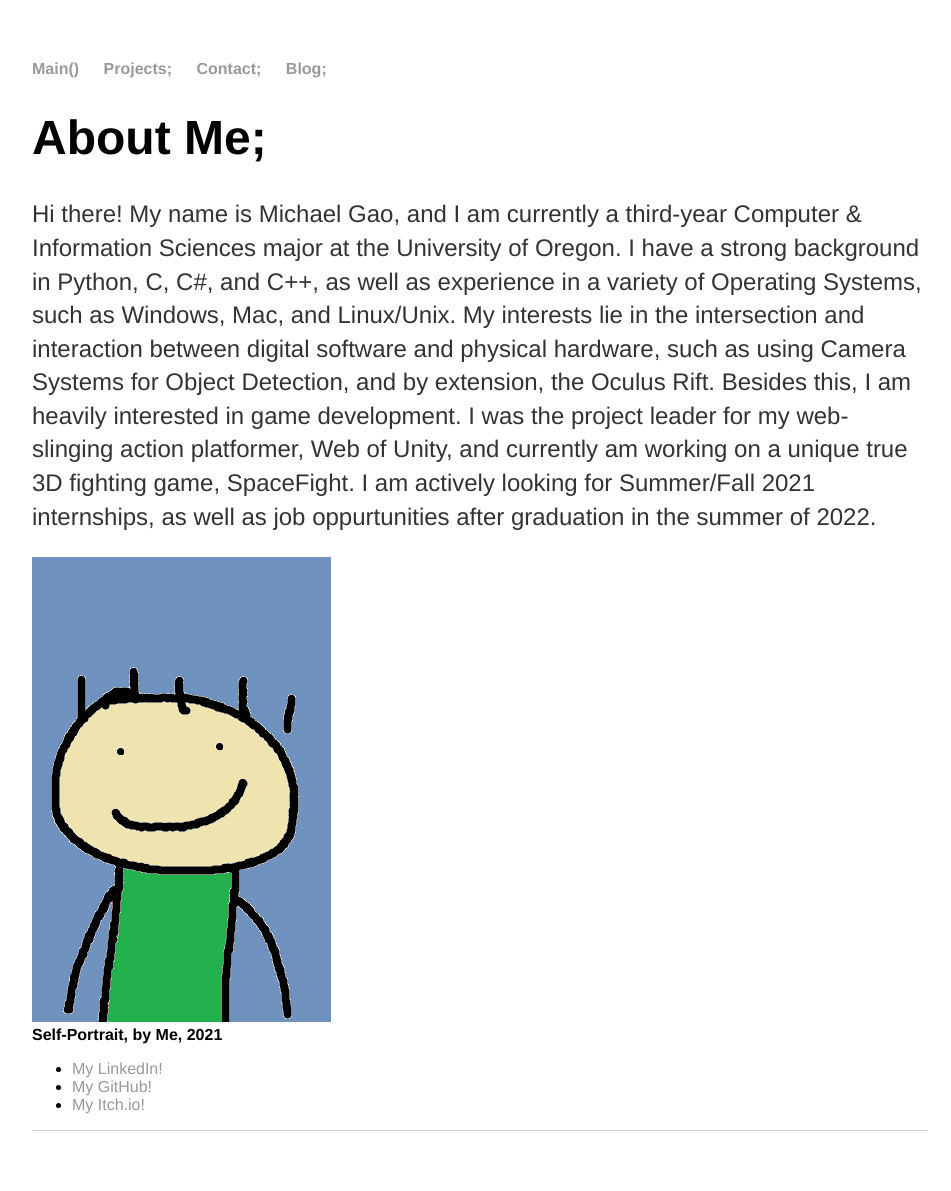
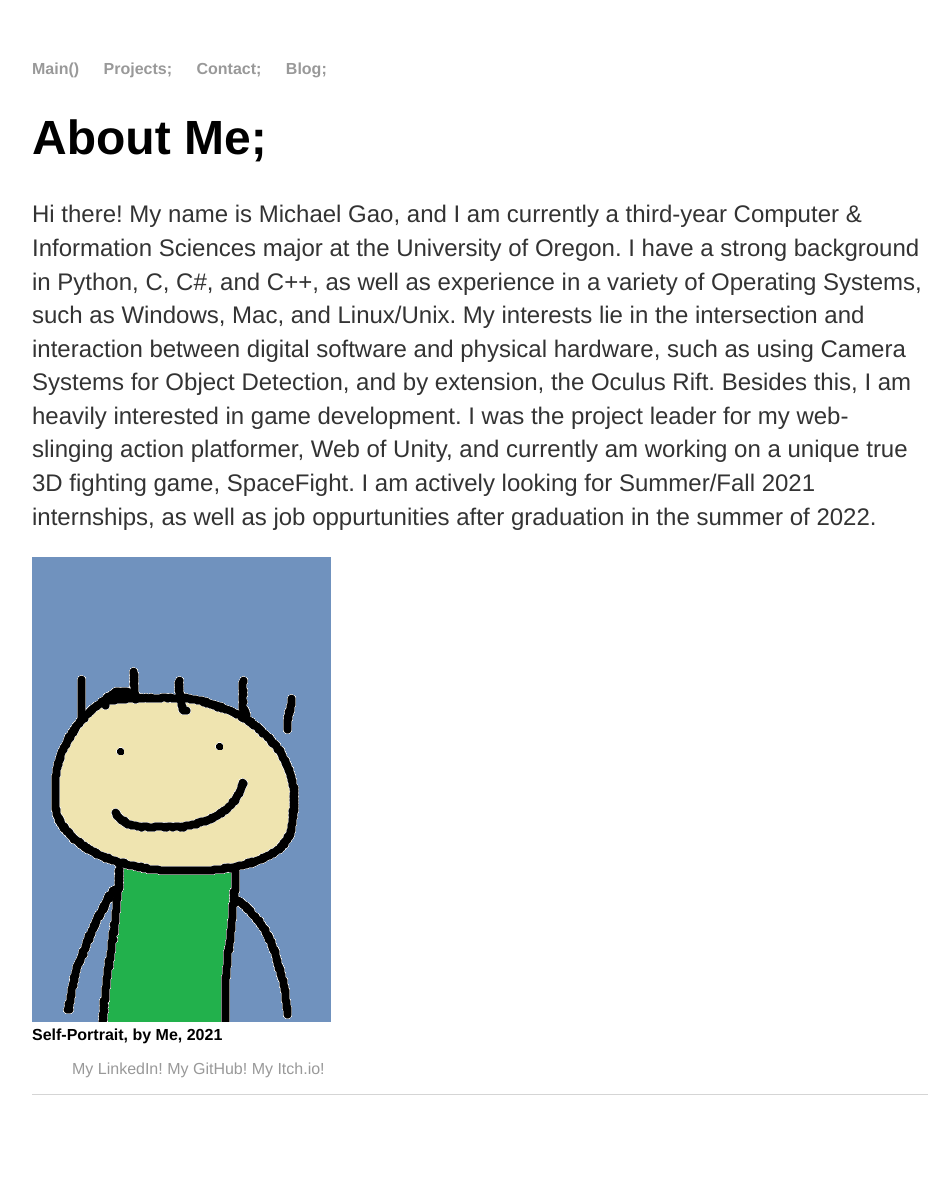
Before and after one commit to michael-c-gao/WebsiteOfMichael, a Jekyll site: the page built from index.html, in a window 1280 px wide. Shown: the whole page, without its empty margins (160-1111 px from the left). Built offline with Jekyll 4.4.1, drawn with Linux system fonts in a browser that asks for light colours; after the commit the page ends 1155 px from its top, so only the background shows below that.

```diff
--- a/index.html
+++ b/index.html
@@ -13,7 +13,7 @@ title: Michael C. Gao
 			<strong>Self-Portrait, by Me, 2021</strong>
 
 <ul class="contacts">
-				<li><a href="https://www.linkedin.com/in/michael-c-gao/">My LinkedIn!</a></li>    <li><a href="https://github.com/michael-c-gao">My GitHub!</a></li>  <li><a href="https://mexhal.itch.io/">My Itch.io!</a></li>
-				</ul>
+				<a href="https://www.linkedin.com/in/michael-c-gao/">My LinkedIn!</a>    <a href="https://github.com/michael-c-gao">My GitHub!</a>  <a href="https://mexhal.itch.io/">My Itch.io!</a>
+
 
 		</div>
```
